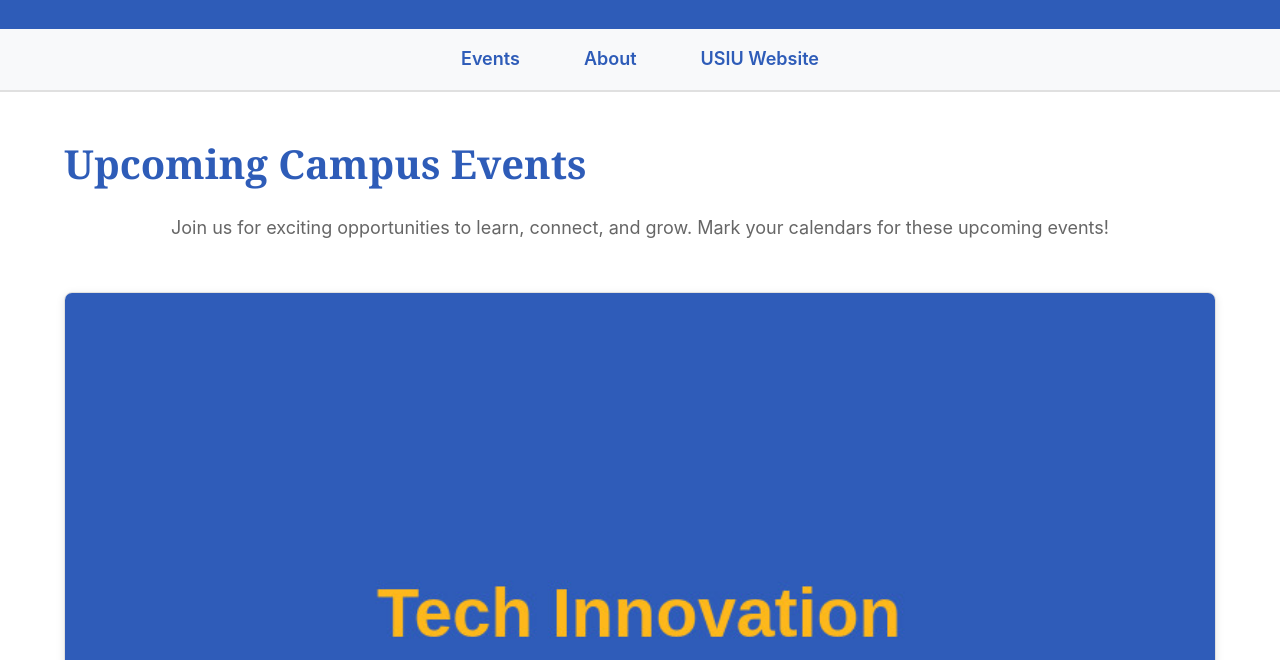
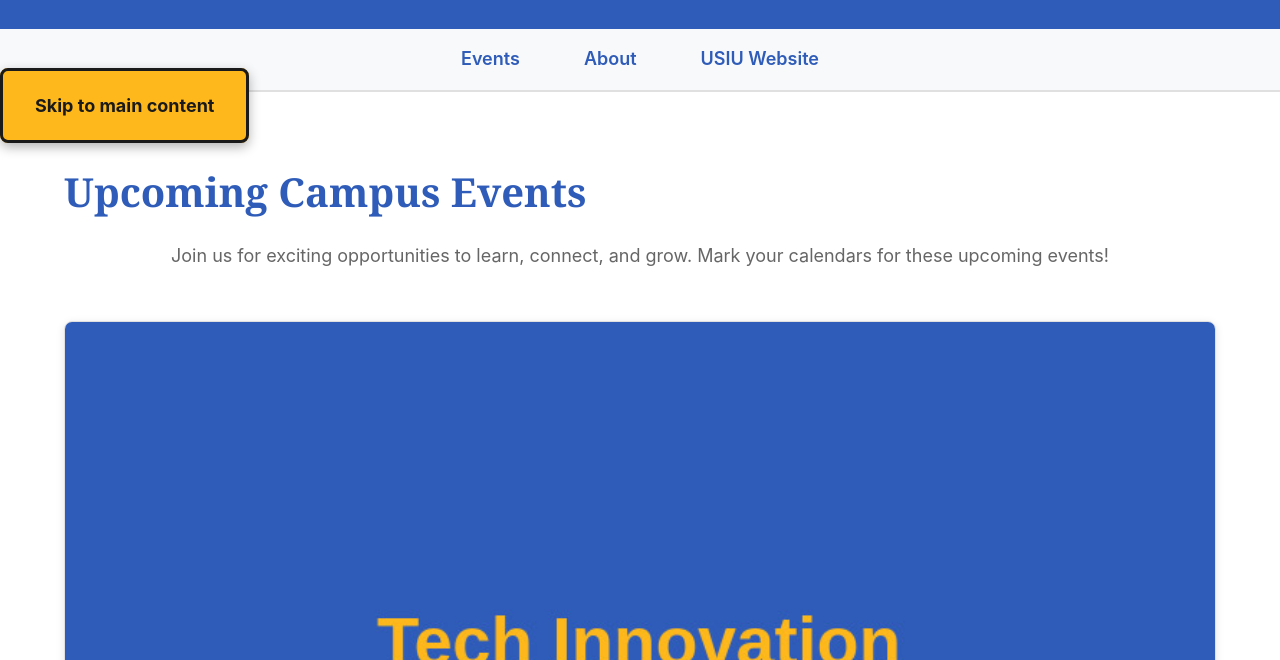
Before and after one commit to gamemaster2b/apt1040.html5_intro, a plain HTML site: page index.html in a window 1280 px wide. Shown: the part 140-800 px from the top of the page. Drawn offline with Linux system fonts and the light colour scheme.

Commit message:
minor chages

```diff
--- a/index.html
+++ b/index.html
@@ -11,9 +11,6 @@
         <link rel="stylesheet" href="styles.css" />
     </head>
     <body>
-        <!-- Skip to main content link for accessibility -->
-        <a href="#main-content" class="skip-link">Skip to main content</a>
-
         <header>
             <div class="header-container">
                 <div class="logo-container">
@@ -44,6 +41,9 @@
                 </li>
             </ul>
         </nav>
+
+        <!-- Skip to main content link for accessibility -->
+        <a href="#main-content" class="skip-link">Skip to main content</a>
 
         <main id="main-content">
             <h1>Upcoming Campus Events</h1>
--- a/styles.css
+++ b/styles.css
@@ -1,61 +1,42 @@
-/* ============================================
-   CAMPUS EVENTS MICRO-SITE - STYLESHEET
-   ============================================ */
+:root {
+    --color-primary: #2e5cb8;
+    --color-accent: #ffb81c;
+    --color-text-base: #1a1a1a;
+    --color-text-muted: #666666;
+    --color-background: #ffffff;
+    --color-background-alt: #f8f9fa;
+    --color-border: #e0e0e0;
+    --color-link: #2e5cb8;
+    --color-link-hover: #1a3a7a;
 
-/* ============================================
-   DESIGN TOKENS (CSS VARIABLES)
-   ============================================
-   These variables create a consistent design system
-   and make it easy to maintain color and spacing throughout the site.
-*/
-:root {
-    /* Color Tokens */
-    --color-primary: #2E5CB8;        /* Deep blue for primary elements */
-    --color-accent: #FFB81C;          /* Gold/yellow for emphasis and CTAs */
-    --color-text-base: #1a1a1a;       /* Near-black for body text (better than pure black) */
-    --color-text-muted: #666666;      /* Gray for secondary text and metadata */
-    --color-background: #FFFFFF;      /* Clean white background */
-    --color-background-alt: #F8F9FA;  /* Light gray for sections */
-    --color-border: #E0E0E0;          /* Subtle borders */
-    --color-link: #2E5CB8;            /* Link color matches primary */
-    --color-link-hover: #1a3a7a;      /* Darker blue for hover */
+    --font-family-base:
+        -apple-system, BlinkMacSystemFont, "Segoe UI", Roboto, "Helvetica Neue",
+        Arial, sans-serif;
+    --font-family-heading: "Georgia", "Times New Roman", serif;
 
-    /* Typography Tokens */
-    --font-family-base: -apple-system, BlinkMacSystemFont, 'Segoe UI', Roboto, 'Helvetica Neue', Arial, sans-serif;
-    --font-family-heading: 'Georgia', 'Times New Roman', serif;
+    --font-size-base: 1rem;
+    --font-size-sm: 0.875rem;
+    --font-size-lg: 1.125rem;
+    --font-size-h3: 1.5rem;
+    --font-size-h2: 2rem;
+    --font-size-h1: 2.5rem;
 
-    /* Type Scale - modular scale based on 1rem (16px) base */
-    --font-size-base: 1rem;           /* 16px - body text */
-    --font-size-sm: 0.875rem;         /* 14px - small text, captions */
-    --font-size-lg: 1.125rem;         /* 18px - emphasized text */
-    --font-size-h3: 1.5rem;           /* 24px - h3 headings */
-    --font-size-h2: 2rem;             /* 32px - h2 headings */
-    --font-size-h1: 2.5rem;           /* 40px - h1 main heading */
-
-    /* Line Heights - optimized for readability */
-    /* Body text: 1.6 provides comfortable reading for long-form content */
-    /* Headings: tighter line-height (1.2-1.3) as larger text needs less spacing */
     --line-height-base: 1.6;
     --line-height-heading: 1.2;
     --line-height-relaxed: 1.8;
 
-    /* Spacing Scale */
-    --spacing-xs: 0.5rem;    /* 8px */
-    --spacing-sm: 1rem;      /* 16px */
-    --spacing-md: 1.5rem;    /* 24px */
-    --spacing-lg: 2rem;      /* 32px */
-    --spacing-xl: 3rem;      /* 48px */
-    --spacing-2xl: 4rem;     /* 64px */
+    --spacing-xs: 0.5rem;
+    --spacing-sm: 1rem;
+    --spacing-md: 1.5rem;
+    --spacing-lg: 2rem;
+    --spacing-xl: 3rem;
+    --spacing-2xl: 4rem;
 
-    /* Other tokens */
     --border-radius: 8px;
     --box-shadow: 0 2px 8px rgba(0, 0, 0, 0.1);
     --transition-speed: 0.3s;
 }
 
-/* ============================================
-   RESET & BASE STYLES
-   ============================================ */
 * {
     margin: 0;
     padding: 0;
@@ -68,19 +49,8 @@ body {
     line-height: var(--line-height-base);
     color: var(--color-text-base);
     background-color: var(--color-background);
-    /* Optimize text rendering for readability */
-    -webkit-font-smoothing: antialiased;
-    -moz-osx-font-smoothing: grayscale;
 }
 
-/* ============================================
-   TYPOGRAPHY SYSTEM
-   ============================================
-   Type scale designed for readability with appropriate
-   line-heights for each level of hierarchy.
-*/
-
-/* H1: Main page title - larger size with tight line-height */
 h1 {
     font-family: var(--font-family-heading);
     font-size: var(--font-size-h1);
@@ -90,7 +60,6 @@ h1 {
     font-weight: 700;
 }
 
-/* H2: Section headings - clear hierarchy below h1 */
 h2 {
     font-family: var(--font-family-heading);
     font-size: var(--font-size-h2);
@@ -100,23 +69,20 @@ h2 {
     font-weight: 600;
 }
 
-/* H3: Sub-section headings (event titles) - readable at content level */
 h3 {
     font-family: var(--font-family-heading);
     font-size: var(--font-size-h3);
-    line-height: 1.3; /* Slightly more relaxed than h1/h2 for better readability */
+    line-height: 1.3;
     color: var(--color-text-base);
     margin-bottom: var(--spacing-sm);
     font-weight: 600;
 }
 
-/* Body text: 1.6 line-height is optimal for reading comfort in paragraphs */
 p {
     margin-bottom: var(--spacing-sm);
     line-height: var(--line-height-base);
 }
 
-/* Links */
 a {
     color: var(--color-link);
     text-decoration: none;
@@ -134,30 +100,39 @@ a:focus {
     outline-offset: 2px;
 }
 
-/* Lists */
-ul, ol {
+ul,
+ol {
     list-style-position: inside;
 }
 
-/* ============================================
-   UTILITY CLASSES
-   ============================================
-   Low-specificity classes for reusable styling patterns.
-   These use single class selectors to avoid specificity issues.
-*/
+.mt-sm {
+    margin-top: var(--spacing-sm);
+}
+.mt-md {
+    margin-top: var(--spacing-md);
+}
+.mt-lg {
+    margin-top: var(--spacing-lg);
+}
+.mb-sm {
+    margin-bottom: var(--spacing-sm);
+}
+.mb-md {
+    margin-bottom: var(--spacing-md);
+}
+.mb-lg {
+    margin-bottom: var(--spacing-lg);
+}
+.p-sm {
+    padding: var(--spacing-sm);
+}
+.p-md {
+    padding: var(--spacing-md);
+}
+.p-lg {
+    padding: var(--spacing-lg);
+}
 
-/* Spacing utilities */
-.mt-sm { margin-top: var(--spacing-sm); }
-.mt-md { margin-top: var(--spacing-md); }
-.mt-lg { margin-top: var(--spacing-lg); }
-.mb-sm { margin-bottom: var(--spacing-sm); }
-.mb-md { margin-bottom: var(--spacing-md); }
-.mb-lg { margin-bottom: var(--spacing-lg); }
-.p-sm { padding: var(--spacing-sm); }
-.p-md { padding: var(--spacing-md); }
-.p-lg { padding: var(--spacing-lg); }
-
-/* Text utilities */
 .text-muted {
     color: var(--color-text-muted);
 }
@@ -171,7 +146,6 @@ ul, ol {
     color: var(--color-primary);
 }
 
-/* Visually hidden - accessible to screen readers but hidden visually */
 .visually-hidden {
     position: absolute;
     width: 1px;
@@ -184,26 +158,29 @@ ul, ol {
     border: 0;
 }
 
-/* Skip link for accessibility */
 .skip-link {
-    position: absolute;
-    top: -40px;
-    left: 0;
+    position: sticky;
+    top: 0px;
+    left: 0%;
     background: var(--color-accent);
     color: var(--color-text-base);
-    padding: var(--spacing-xs) var(--spacing-sm);
+    padding: var(--spacing-md) var(--spacing-lg);
     text-decoration: none;
-    font-weight: 600;
-    z-index: 100;
+    font-weight: 700;
+    font-size: var(--font-size-lg);
+    z-index: 1000;
+    border: 3px solid var(--color-text-base);
+    border-radius: var(--border-radius);
+    box-shadow: 0 4px 12px rgba(0, 0, 0, 0.3);
 }
 
 .skip-link:focus {
-    top: 0;
+    top: var(--spacing-sm);
+    left: var(--spacing-sm);
+    outline: 3px solid var(--color-primary);
+    outline-offset: 3px;
 }
 
-/* ============================================
-   LAYOUT - HEADER
-   ============================================ */
 header {
     background-color: var(--color-primary);
     color: var(--color-background);
@@ -301,7 +278,9 @@ main {
     margin-bottom: var(--spacing-xl);
     overflow: hidden;
     box-shadow: var(--box-shadow);
-    transition: transform var(--transition-speed), box-shadow var(--transition-speed);
+    transition:
+        transform var(--transition-speed),
+        box-shadow var(--transition-speed);
 }
 
 .event-card:hover {
```
Also changed, not shown: 4 other files.
